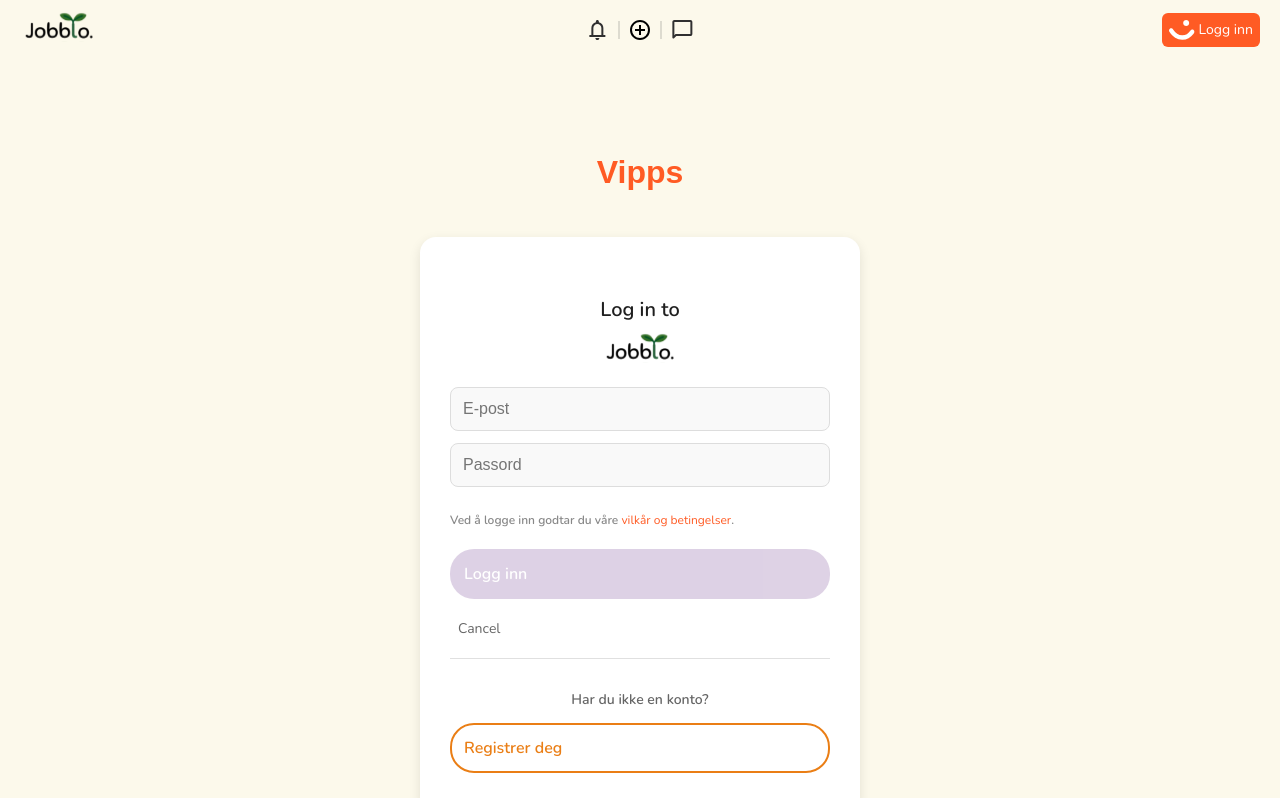
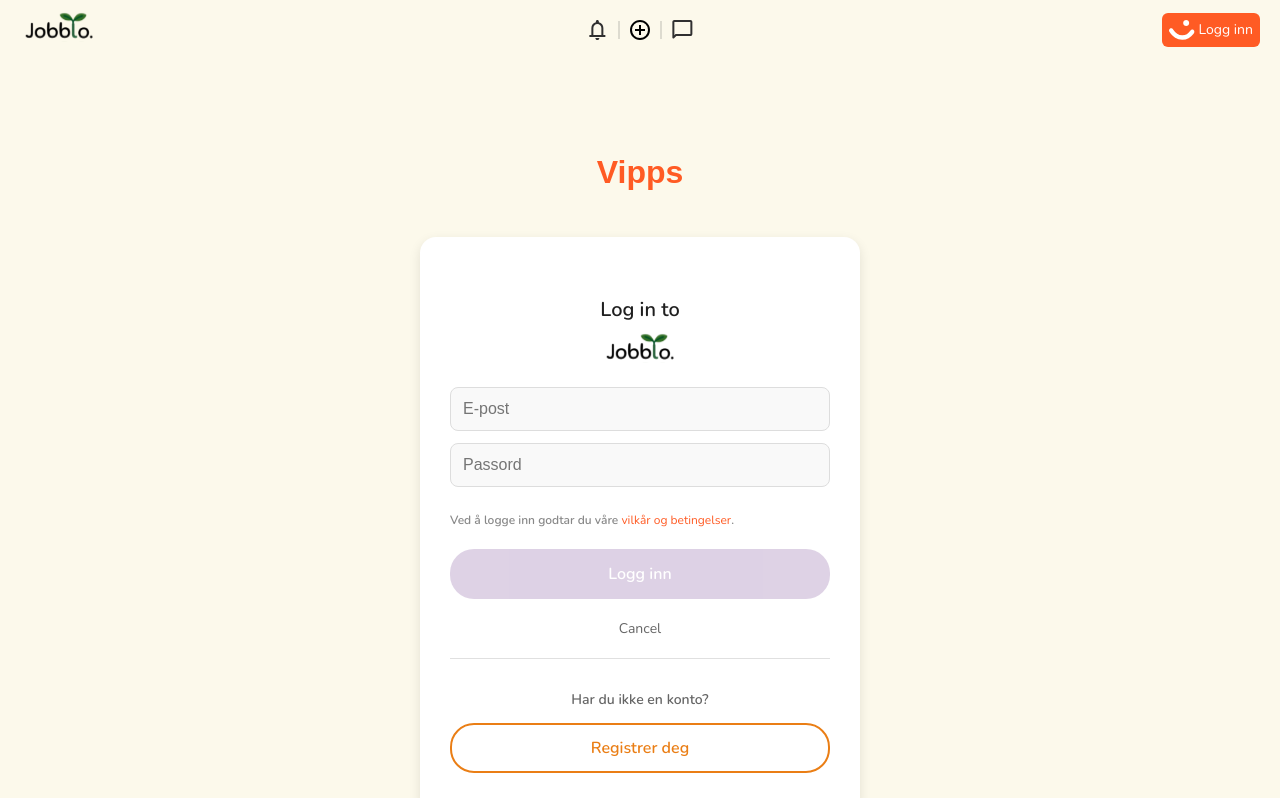
Before and after one commit to abdi4312/jobblo, a React (Vite) app in the folder frontend/: page /login in a window 1280 px wide. Shown: the top 798 px of the page. Built offline with nearby package versions, Linux system fonts and the light colour scheme.

Commit message:
sync logging text

```diff
--- a/frontend/src/pages/LoginPage/LoginPage.module.css
+++ b/frontend/src/pages/LoginPage/LoginPage.module.css
@@ -73,6 +73,9 @@
   cursor: pointer;
   margin-bottom: 12px;
   transition: background-color 0.3s ease;
+  display: flex;
+  align-items: center;
+  justify-content: center;
 }
 
 .loginBtn:not(:disabled) {
@@ -97,6 +100,9 @@
   cursor: pointer;
   padding: 8px;
   margin-bottom: 12px;
+  display: flex;
+  align-items: center;
+  justify-content: center;
 }
 
 .registerSection {
@@ -121,4 +127,7 @@
   font-size: 16px;
   font-weight: 600;
   cursor: pointer;
+  display: flex;
+  align-items: center;
+  justify-content: center;
 }
```
